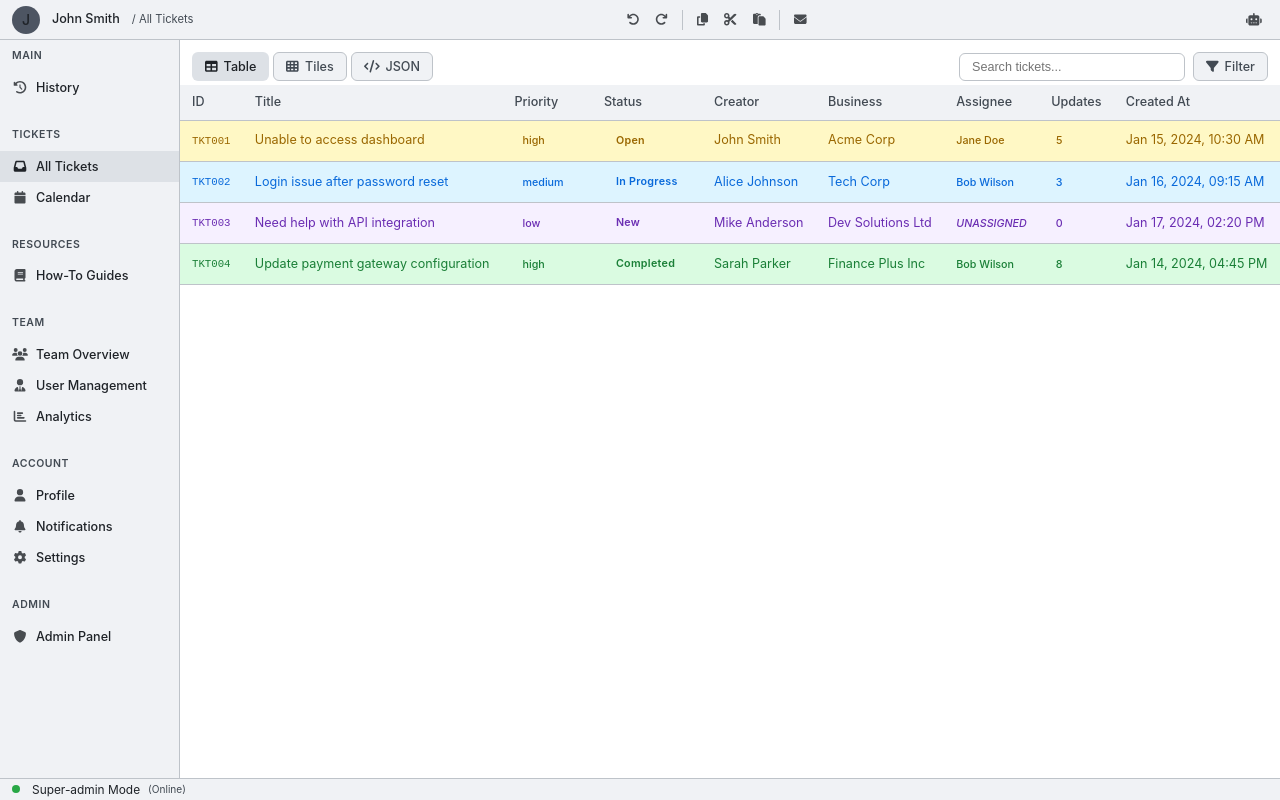
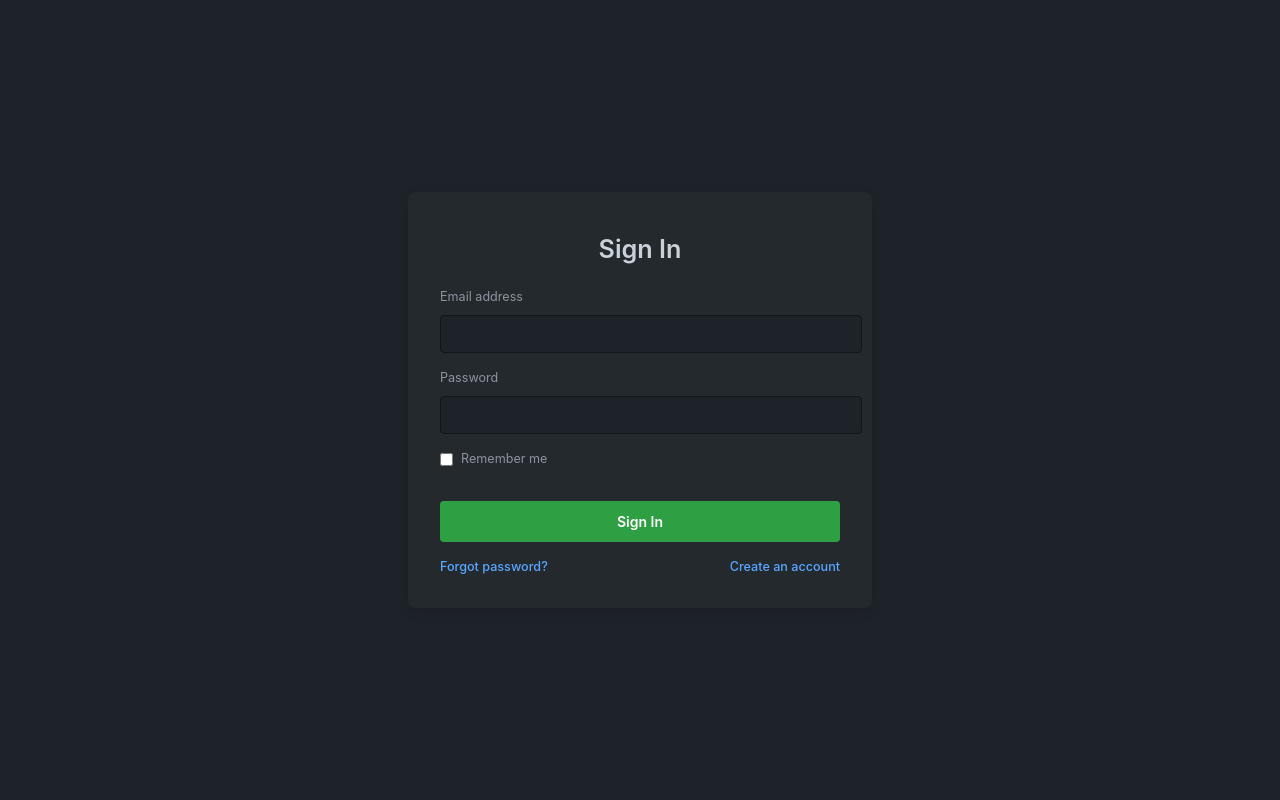
Before and after one commit to JNB-Technology/JNB-Ticket-Desktop-Client, a React (Vite) app: page / in a window 1280 px wide. Built offline with nearby package versions, Linux system fonts and the light colour scheme.

Commit message:
Modify Login Screen Base

```diff
--- a/src/ui/App.tsx
+++ b/src/ui/App.tsx
@@ -32,6 +32,7 @@ import { IconDefinition } from '@fortawesome/fontawesome-svg-core'
 import { MyTickets } from './pages/MyTickets';
 import { HistoryPage } from './pages/HistoryPage';
 import { AllTicketsPage } from './pages/AllTicketsPage';
+import LoginScreen from './screens/LoginScreen';
 
 type UserRole = 'agent' | 'super-admin' | 'business-admin' | 'business-employee';
 
@@ -185,6 +186,7 @@ function App(): JSX.Element {
   const [hoverDescription, setHoverDescription] = useState<string>('');
   const [isAIChatOpen, setIsAIChatOpen] = useState(false);
   const [chatInput, setChatInput] = useState('');
+  const [isLoggedIn, setIsLoggedIn] = useState(false); // Add state for login status
 
   const isBusinessUser = mockUser.role === 'business-admin' || mockUser.role === 'business-employee';
   const licenseStatus = formatLicenseExpiry(mockUser.licenseExpiry);
@@ -247,6 +249,19 @@ function App(): JSX.Element {
         return <h2>Page not found</h2>;
     }
   };
+
+  const handleLogin = (email: string, password: string) => {
+    // Dummy login logic
+    if (email === 'user@example.com' && password === 'password') {
+      setIsLoggedIn(true);
+    } else {
+      alert('Invalid login credentials');
+    }
+  };
+
+  if (!isLoggedIn) {
+    return <LoginScreen onLogin={handleLogin} />;
+  }
 
   return (
     <div className={`app-container ${isAIChatOpen ? 'with-ai-panel' : ''}`}>
--- /dev/null
+++ b/src/ui/screens/LoginScreen.css
@@ -0,0 +1,120 @@
+:root {
+  --bg-color: #1e2229;
+  --panel-bg-color: #24292e;
+  --border-color: #10161d;
+  --text-color: #c9d1d9;
+  --secondary-text: #8b949e;
+  --hover-nav-bg: #2b3036;
+  --login-button-bg: #2ea043;
+  --login-button-hover: #3fb950;
+  --link-color: #58a6ff;
+  --link-hover-color: #1f6feb;
+}
+
+body {
+  margin: 0;
+  font-family: Inter, system-ui, Avenir, Helvetica, Arial, sans-serif;
+  background-color: var(--bg-color);
+  color: var(--text-color);
+}
+
+.login-container {
+  display: flex;
+  justify-content: center;
+  align-items: center;
+  height: 100vh;
+  background-color: var(--bg-color);
+}
+
+.login-panel {
+  background-color: var(--panel-bg-color);
+  padding: 32px;
+  border-radius: 8px;
+  box-shadow: 0 4px 12px rgba(0, 0, 0, 0.1);
+  width: 100%;
+  max-width: 400px;
+  text-align: center;
+}
+
+.login-title {
+  margin-bottom: 24px;
+  font-size: 1.8em;
+  font-weight: 600;
+}
+
+.input-group {
+  margin-bottom: 16px;
+  text-align: left;
+}
+
+.input-group label {
+  display: block;
+  margin-bottom: 8px;
+  color: var(--secondary-text);
+  font-size: 0.9em;
+}
+
+.input-group input {
+  width: 100%;
+  padding: 10px;
+  border: 1px solid var(--border-color);
+  border-radius: 4px;
+  background-color: var(--bg-color);
+  color: var(--text-color);
+  font-size: 1em;
+}
+
+.input-group input:focus {
+  outline: none;
+  border-color: var(--hover-nav-bg);
+}
+
+.input-group.remember-me {
+  display: flex;
+  align-items: center;
+  gap: 8px;
+  margin-top: 8px;
+}
+
+.input-group.remember-me input {
+  width: auto;
+  margin: 0;
+}
+
+.input-group.remember-me label {
+  margin: 0;
+}
+
+.login-button {
+  width: 100%;
+  padding: 12px;
+  border: none;
+  border-radius: 4px;
+  background-color: var(--login-button-bg);
+  color: white;
+  font-size: 1em;
+  font-weight: 600;
+  cursor: pointer;
+  transition: background-color 0.2s;
+  margin-top: 16px;
+}
+
+.login-button:hover {
+  background-color: var(--login-button-hover);
+}
+
+.login-footer {
+  display: flex;
+  justify-content: space-between;
+  margin-top: 16px;
+}
+
+.login-footer a {
+  color: var(--link-color);
+  text-decoration: none;
+  font-size: 0.9em;
+}
+
+.login-footer a:hover {
+  color: var(--link-hover-color);
+}
--- /dev/null
+++ b/src/ui/screens/LoginScreen.tsx
@@ -0,0 +1,63 @@
+import React, { useState } from 'react';
+import './LoginScreen.css'; // Import the CSS file for styling
+
+interface LoginScreenProps {
+  onLogin: (email: string, password: string) => void;
+}
+
+const LoginScreen: React.FC<LoginScreenProps> = ({ onLogin }) => {
+  const [email, setEmail] = useState('');
+  const [password, setPassword] = useState('');
+  const [rememberMe, setRememberMe] = useState(false);
+
+  const handleLogin = (e: React.FormEvent) => {
+    e.preventDefault();
+    onLogin(email, password);
+  };
+
+  return (
+    <div className="login-container">
+      <div className="login-panel">
+        <h1 className="login-title">Sign In</h1>
+        <form onSubmit={handleLogin}>
+          <div className="input-group">
+            <label htmlFor="email">Email address</label>
+            <input
+              type="email"
+              id="email"
+              value={email}
+              onChange={(e) => setEmail(e.target.value)}
+              required
+            />
+          </div>
+          <div className="input-group">
+            <label htmlFor="password">Password</label>
+            <input
+              type="password"
+              id="password"
+              value={password}
+              onChange={(e) => setPassword(e.target.value)}
+              required
+            />
+          </div>
+          <div className="input-group remember-me">
+            <input
+              type="checkbox"
+              id="rememberMe"
+              checked={rememberMe}
+              onChange={(e) => setRememberMe(e.target.checked)}
+            />
+            <label htmlFor="rememberMe">Remember me</label>
+          </div>
+          <button type="submit" className="login-button">Sign In</button>
+        </form>
+        <div className="login-footer">
+          <a href="#" className="forgot-password">Forgot password?</a>
+          <a href="#" className="sign-up">Create an account</a>
+        </div>
+      </div>
+    </div>
+  );
+};
+
+export default LoginScreen;
```
